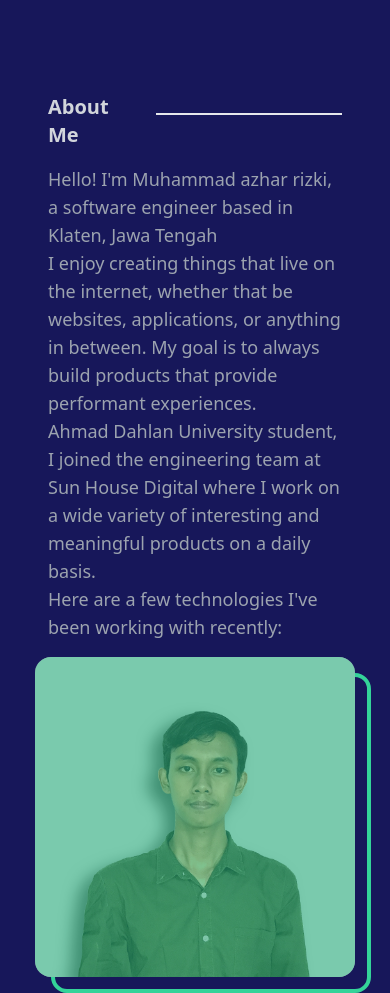
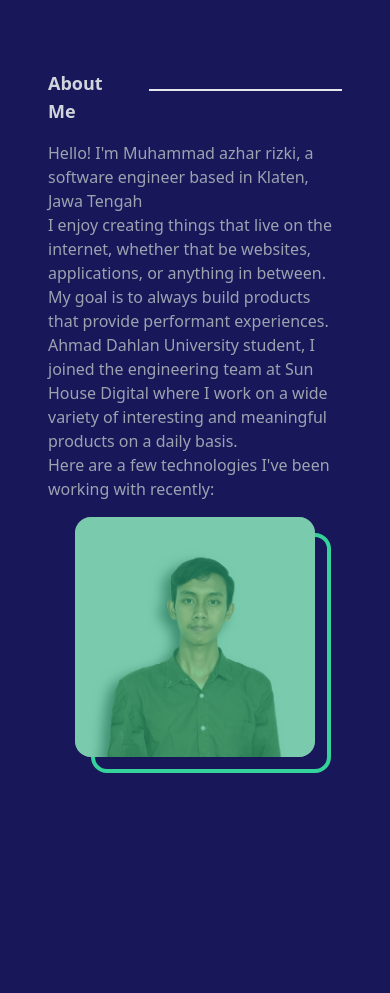
Before and after one commit to Azharrizki/portofolio, a plain HTML site: page index.html in a window 390 px wide. Shown: the part 607-1600 px from the top of the page. After the commit the page ends 1412 px from the top, so only its background shows below. Drawn offline with nearby package versions, Linux system fonts and the light colour scheme.

Commit message:
update v0.1

```diff
--- a/index.html
+++ b/index.html
@@ -86,16 +86,16 @@
     </nav>
     <!-- end of navbar -->
 
-    <div id="landing-page" class="relative md:px-52 px-12 ">
+    <div id="landing-page" class="relative md:px-40 lg:px-52 px-12">
 
         <!-- Landing page -->
         <div class="h-full md:h-screen md:py-12 py-12">
             <div class="flex">
                 <div class="block">
-                    <h4 class="md:text-lg text-lg text-green-300 font-mono">Hi, my name is</h4>
+                    <h4 class="md:text-lg text-base text-green-300 font-mono">Hi, my name is</h4>
                     <h2 class="md:text-7xl text-4xl font-bold text-gray-300 py-2">Muhammad Azhar Rizki.</h2>
                     <h2 class="md:text-6xl text-4xl font-bold text-gray-400 py-2">I build things for the Web.</h2>
-                    <p class="md:text-lg text-lg py-4 md:text-sm-7/12 font-normal text-gray-400">I' m a software
+                    <p class="md:text-lg text-md py-4 md:text-sm-7/12 font-normal text-gray-400">I' m a software
                         enginer based in Klaten, Jawa Tengah spesializing in building exceptional websites, aplications,
                         and everything in between.</p>
                     <div>
@@ -146,11 +146,11 @@
         <!-- end of Vertical -->
 
         <!-- About -->
-        <div class="h-full md:h-screen  py-12 md:py-12" id="about">
+        <div class="h-full md:h-screen  py-12 md:12" id="about">
             <div class="relative">
                 <div class="flex justify-start">
                     <div class="md:px-6 pr-4">
-                        <h4 class="font-sans text-gray-300 md:text-3xl text-xl font-bold">About Me
+                        <h4 class="font-sans text-gray-300 md:text-3xl text-lg font-bold">About Me
                         </h4>
                     </div>
                     <div class="md:w-56 w-2/3">
@@ -161,7 +161,7 @@
                 <div class="relative">
                     <div class="md:grid grid-cols-12">
                         <div class="col-span-6 ">
-                            <p class="md:text-lg text-lg py-4 font-normal text-gray-400">Hello! I'm Muhammad
+                            <p class="md:text-lg text-md py-4 font-normal text-gray-400">Hello! I'm Muhammad
                                 azhar rizki, a software engineer based in Klaten, Jawa
                                 Tengah
                                 <br>
@@ -179,12 +179,13 @@
                         <div class="col-span-6 flex justify-center">
                             <div class="relative">
                                 <div
-                                    class="absolute transform hover:translate-y-3 hover:translate-x-3 top-4 left-4 rounded-2xl border-4 border-green-400 w-80 h-80">
+                                    class="absolute transform hover:translate-y-3 hover:translate-x-3 top-4 left-4 rounded-2xl border-4 border-green-400 w-60 h-60 lg:w-80 lg:h-80">
                                 </div>
-                                <div class="relative img w-80 h-80">
-                                    <div class="absolute w-80 h-80 bg-green-400 rounded-2xl opacity-50 hover:opacity-0">
+                                <div class="relative img w-60 h-60 lg:w-80 lg:h-80 ">
+                                    <div
+                                        class="absolute w-60 h-60 lg:w-80 lg:h-80 bg-green-400 rounded-2xl opacity-50 hover:opacity-0">
                                     </div>
-                                    <img class="rounded-2xl" src="img/foto.png" alt="">
+                                    <img class="rounded-2xl " src="img/foto.png" alt="">
                                 </div>
                             </div>
                         </div>
```
